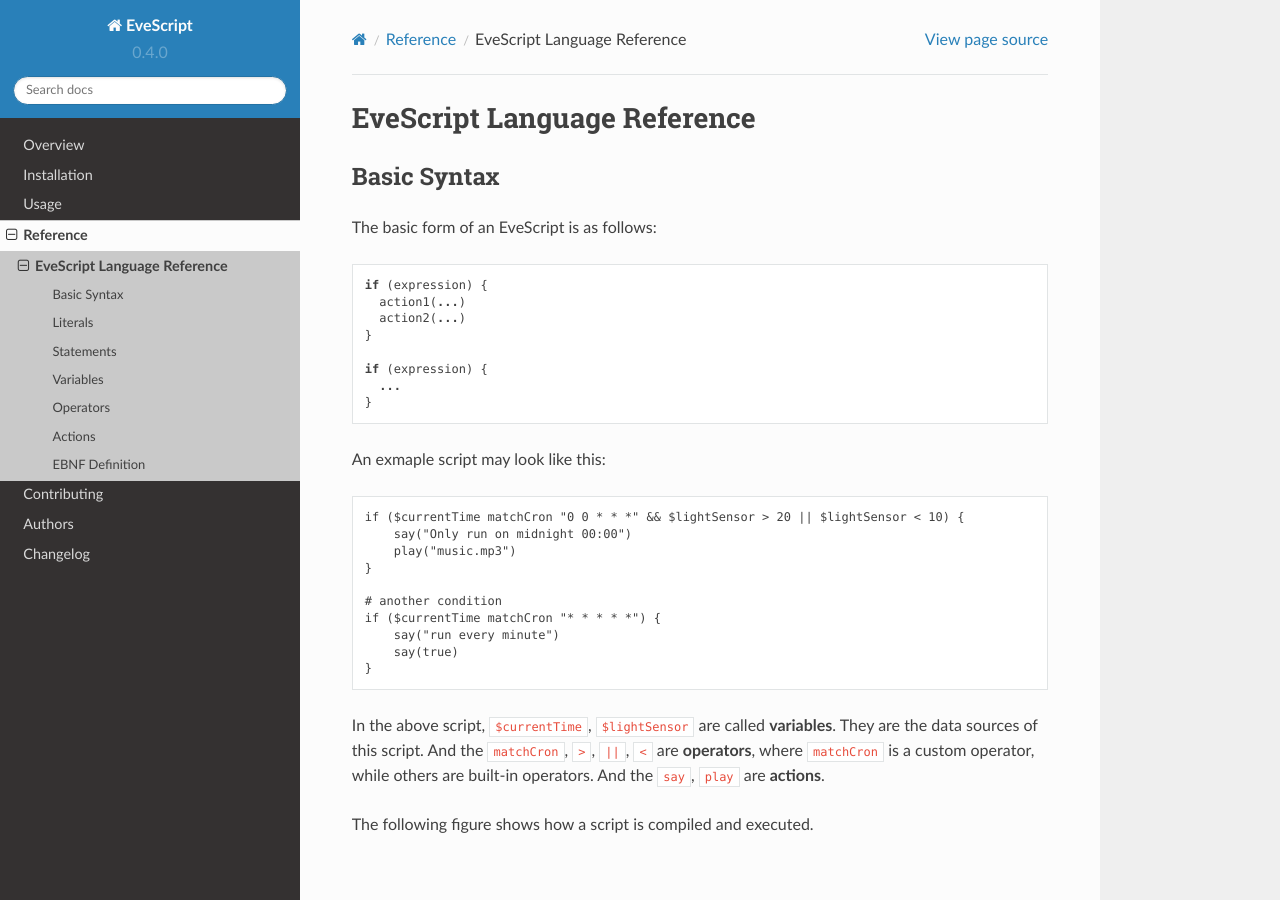
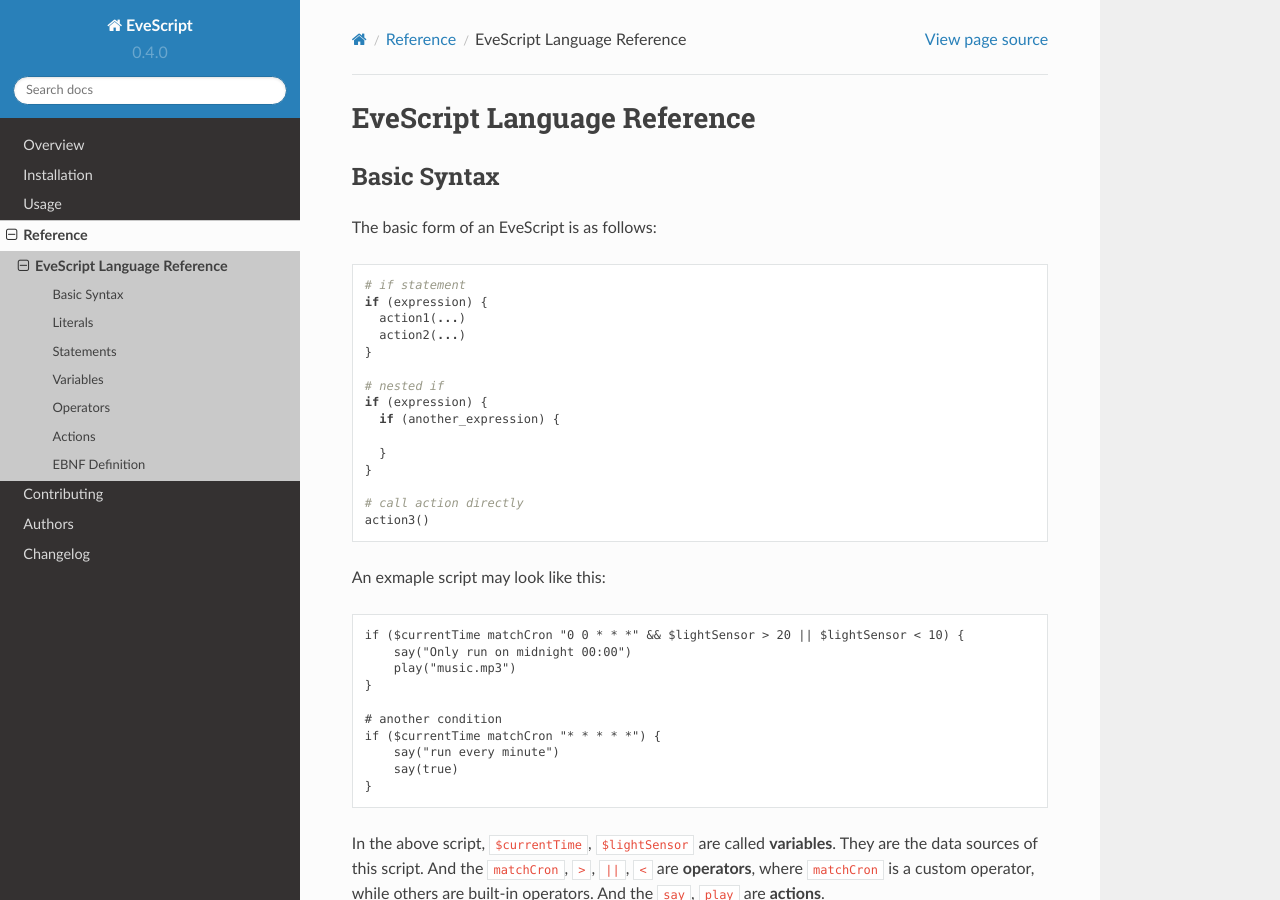
Before and after one commit to charlee/evescript, a Sphinx documentation site: the page built from docs/reference/evescript.rst, in a window 1280 px wide and 900 px high. Built offline with Sphinx 7.4.7 and the Read the Docs theme 2.0.0, drawn with Linux system fonts in a browser that asks for light colours; some of the changed text lies outside the part shown.

Commit message:
added support for direct action call and nested if

```diff
--- a/docs/reference/evescript.rst
+++ b/docs/reference/evescript.rst
@@ -11,14 +11,21 @@
 
 ::
 
+  # if statement
   if (expression) {
     action1(...)
     action2(...)
   }
 
+  # nested if
   if (expression) {
-    ...
+    if (another_expression) {
+
+    }
   }
+
+  # call action directly
+  action3()
 
 An exmaple script may look like this:
 
@@ -230,7 +237,10 @@
 
   <script> ::= { <statement> }
 
+  <block>  ::= '{' { <statement> } '}'
+
   <statement> ::= "if" "(" <expr> ")" "{" { action } "}"
+               |  action
 
   <expr>   ::= <term> "||" <expr>
             |  <term>
```
